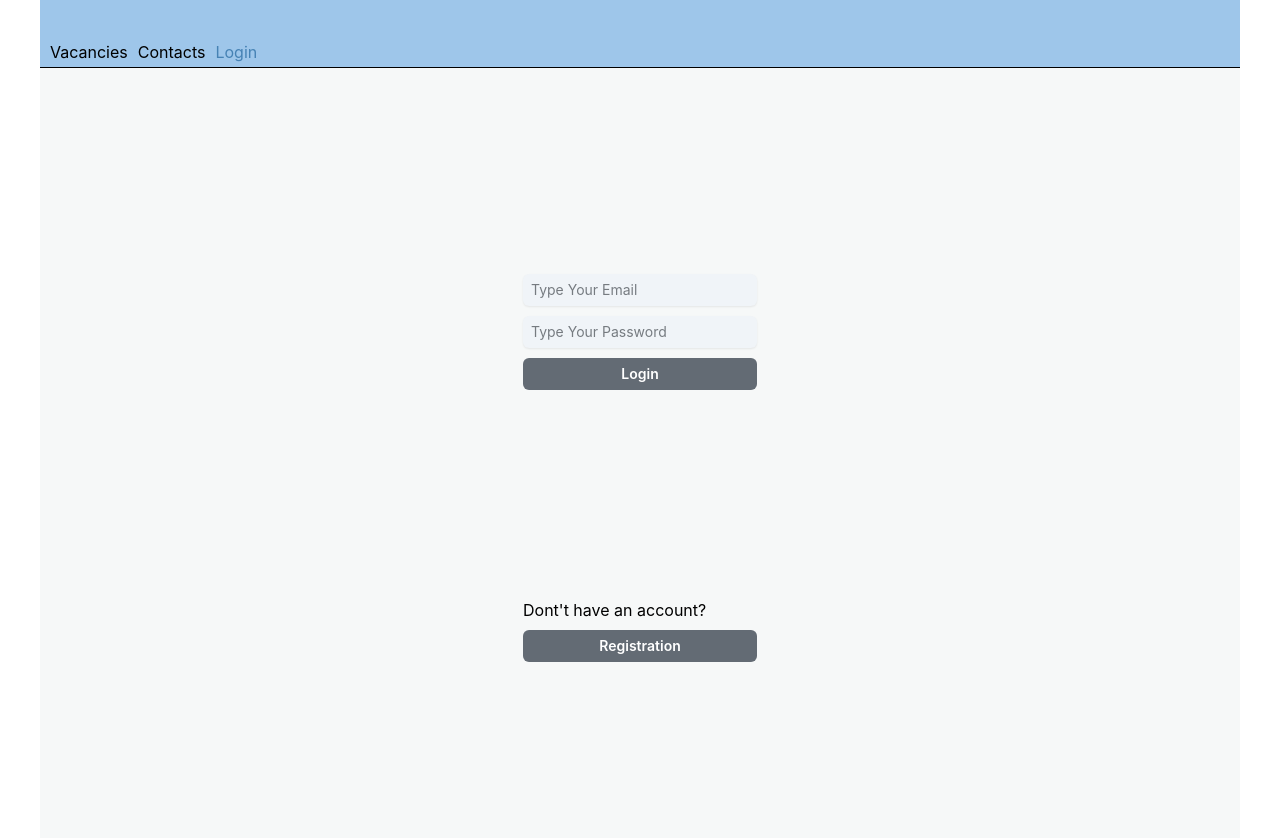
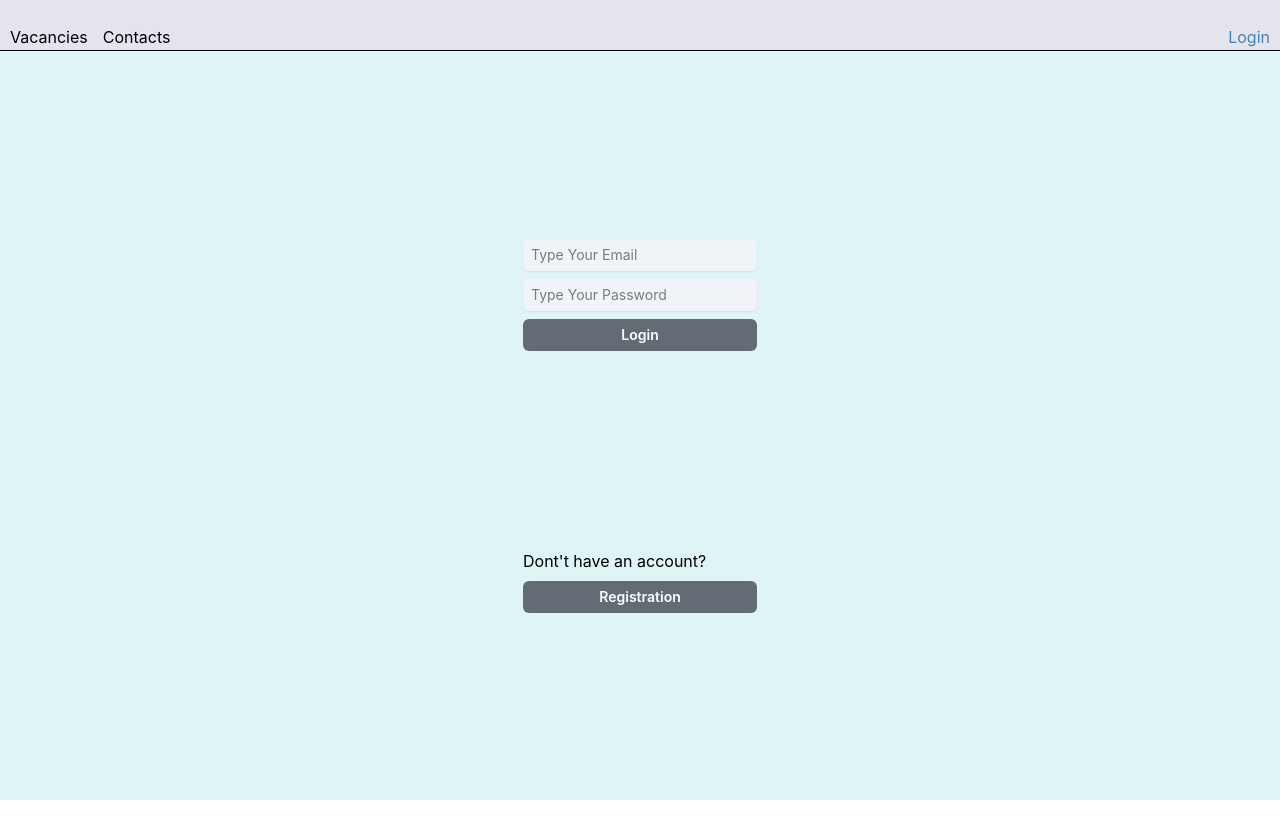
Before and after one commit to KonstantinShilkov/CrewingConnect, a React (Create React App) app: page /login in a window 1280 px wide. Shown: the top 838 px of the page. After the commit the page ends 800 px from the top, so only its background shows below. Built offline with nearby package versions, Linux system fonts and the light colour scheme.

Commit message:
Login_Registration_Forms

```diff
--- a/src/App.css
+++ b/src/App.css
@@ -1,25 +1,23 @@
 .container {
     display: flex;
     flex-direction: column;
-    max-width: 1200px;
+    max-width: 100vw;
     margin: 0 auto;
     flex: 1 1 auto;
-    height: 868px;
+    height: 100vh;
 }
 
 .app-wrapper {
     display: flex;
-    flex: 1;
-background-color: rgb(158, 198, 234);
-align-items: self-end;
-border-bottom: 1px solid black;
-
-
+    height: 50px;
+    background-color: rgb(227, 228, 238);
+    align-items: self-end;
+    border-bottom: 1px solid black;
+    width:100vw ;
 }
 
 .app-wrapper-content {
     display: flex;
     flex: 12;
-
-background-color:rgb(246, 248, 248)
+    background-color: rgb(223, 244, 244)
 }
--- a/src/Components/Header/Header.module.css
+++ b/src/Components/Header/Header.module.css
@@ -1,14 +1,51 @@
 .navContainer {
     display: flex;
-    padding: 10px 10px 5px;
-    justify-content: left;
-    gap: 10px;
+    padding-bottom: 3px;
+    gap: 15px;
+    width:100vw ;
 }
 
-.item a {
-    text-decoration: none ;
+.hiddenContainer {
+    display: none
 }
 
-.item a:hover {
+.item1 a {
+    text-decoration: none;
+}
+
+.item1 a:hover {
     text-decoration: underline;
 }
+
+.item2 a {
+    text-decoration: none;
+}
+
+.item2 a:hover {
+    text-decoration: underline;
+}
+
+.item3 a {
+    text-decoration: none;
+}
+
+.item3 a:hover {
+    text-decoration: underline;
+}
+
+.item1 {
+    display: flex;
+    padding-left: 10px;
+}
+
+.item2 {
+    display: flex;
+    /* margin-right: 745px; */
+}
+
+.item3 {
+    display: flex;
+    padding-right: 10px;
+    margin-left: auto;
+
+}
--- a/src/Components/Header/HeaderNav.jsx
+++ b/src/Components/Header/HeaderNav.jsx
@@ -1,26 +1,26 @@
 import React from 'react';
-import { NavLink } from 'react-router-dom';
+import { NavLink, Route } from 'react-router-dom';
 import s from './Header.module.css'
 
 
 const HeaderNav = () => {
 
   return (
-    <nav className={s.navContainer}>
-      <div className={s.item}>
+    <nav className={s.navContainer} >
+      <div className={s.item1}>
         <NavLink to="vacancies"
           style={({ isActive }) =>
-         (isActive ? {color: 'SteelBlue'} : {color: 'inherit'})} > Vacancies </NavLink>
+            (isActive ? { color: 'SteelBlue' } : { color: 'inherit' })} > Vacancies </NavLink>
       </div>
-        <div className={s.item}>
+      <div className={s.item2}>
         <NavLink to="contacts"
           style={({ isActive }) =>
-         (isActive ? {color: 'SteelBlue'} : {color: 'inherit'})} > Contacts </NavLink>
+            (isActive ? { color: 'SteelBlue' } : { color: 'inherit' })} > Contacts </NavLink>
       </div>
-        <div className={s.item}>
+      <div className={s.item3}>
         <NavLink className={s.login} to="login"
           style={({ isActive }) =>
-        (isActive ? {color: 'SteelBlue'} : {color: 'inherit'})} > Login </NavLink>
+            (isActive ? { color: 'SteelBlue' } : { color: 'inherit' })} > Login </NavLink>
       </div>
     </nav>
   );
--- a/src/Components/Login/Login.jsx
+++ b/src/Components/Login/Login.jsx
@@ -2,13 +2,8 @@ import React from 'react';
 import Input from '@mui/joy/Input';
 import { Button } from '@mui/joy';
 import s from './Login.module.css'
-import { Navigate, useNavigate } from 'react-router-dom';
-
-const redirect= () => {
-    return (
-<Navigate to="/login" />
-    )
-   }
+import { useNavigate } from 'react-router-dom';
+import { useForm } from 'react-hook-form';
 
 const Login = () => {
     const navigate = useNavigate();
@@ -17,29 +12,51 @@ const Login = () => {
         navigate('/register');
     };
 
+    const { register,
+        handleSubmit,
+        formState: { errors }
+    } = useForm()
+    console.log(errors)
 
     return (
         <div className={s.mainContainer}>
+            <form onSubmit={handleSubmit((data) => {
+                console.log(data)
+            })}>
+
                 <div className={s.emailContainer}>
                     <Input
+                        {...register("email", {
+                            required: "This is Requered"
+                        })}
                         placeholder='Type Your Email'
                         color="neutral"
                         size="sm"
                         variant="soft"
                         type='email'
                     />
+                    <p>{errors.email?.message}</p>
                 </div>
                 <div className={s.passwordContainer}>
                     <Input
+                        {...register("password", {
+                            required: "This is Requered",
+                            minLength: {
+                                value: 4,
+                                message: 'Min length 4'
+                            }
+                        })}
                         placeholder='Type Your Password'
                         color="neutral"
                         size="sm"
                         variant="soft"
                         type='password'
                     />
+                    <p>{errors.password?.message}</p>
                 </div>
                 <div className={s.loginContainer}>
                     <Button size="sm"
+                        type='submit'
                         variant="solid"
                         color="neutral"
                         fullWidth="auto"
@@ -63,7 +80,9 @@ const Login = () => {
                         </Button>
                     </div>
                 </div>
+            </form>
         </div>
+
     )
 }
 
--- a/src/Components/Login/Login.module.css
+++ b/src/Components/Login/Login.module.css
@@ -5,6 +5,26 @@
     /* justify-content: left; */
     gap: 10px;
     margin: auto ;
+}
+
+.mainContainer p {
+    margin-top: 8px;
+    margin-bottom: 8px;
+    font-size: 12px;
+    color: rgb(157, 11, 40);
+}
+
+.emailContainer {
+margin-bottom: 4px;
+}
+
+.passwordContainer {
+    margin-top: 4px;
+    margin-bottom: 4px;
+}
+
+.loginContainer {
+    margin-top: 4px;
 }
 
 .textContainer{
--- a/src/Components/Register/Register.jsx
+++ b/src/Components/Register/Register.jsx
@@ -2,12 +2,20 @@ import React from 'react';
 import Input from '@mui/joy/Input';
 import { Button } from '@mui/joy';
 import s from './Register.module.css'
+import { useForm } from 'react-hook-form';
+
 
 const Register = () => {
+const {register, handleSubmit} = useForm()
+
     return (
  <div className={s.mainContainer}>
+    <form onSubmit={handleSubmit((data)=>{
+        console.log(data)
+    })}>
             <div className={s.nameContainer}>
                 <Input
+                {...register('firstName')}
                 placeholder='Type Your Name'
                 color="neutral"
                 size="sm"
@@ -16,6 +24,7 @@ const Register = () => {
             </div>
             <div className={s.emailContainer}>
                 <Input
+                {...register('email')}
                 placeholder='Type Your Email'
                 color="neutral"
                 size="sm"
@@ -24,6 +33,7 @@ const Register = () => {
             </div>
             <div className={s.passwordContainer}>
                 <Input
+                {...register('password1')}
                 placeholder='Type Your Password'
                 color="neutral"
                 size="sm"
@@ -33,6 +43,7 @@ const Register = () => {
             </div>
             <div className={s.passwordContainer}>
                 <Input
+                {...register('password2')}
                 placeholder='Repeat Your Password'
                 color="neutral"
                 size="sm"
@@ -42,7 +53,8 @@ const Register = () => {
             </div>
             <div className={s.registerContainer}>
                 <Button
-                size="sm"
+                type='submit'
+                // size="sm"
                 variant="solid"
                 color="neutral"
                 fullWidth="auto"
@@ -50,6 +62,7 @@ const Register = () => {
                     Registration
                 </Button>
             </div>
+            </form>
             </div>
     )
 }
--- a/src/Components/Register/Register.module.css
+++ b/src/Components/Register/Register.module.css
@@ -1,10 +1,12 @@
 .mainContainer {
     display: flex;
-    flex-direction: column;
-    padding: 10px 10px 10px;
+    /* flex-direction: column; */
+    /* padding: 10px 10px 10px; */
     /* justify-content: left; */
-    gap: 10px;
+    /* gap: 10px; */
     margin: auto ;
+    /* align-items: space-around; */
+
 }
 
 .textContainer{
@@ -12,8 +14,20 @@
     margin-top: 200px;
 }
 
+.emailContainer {
+    margin-bottom: 8px;
+}
+
+.passwordContainer {
+    margin-bottom: 8px;
+}
+
 .registerContainer {
     display: flex;
-    margin-top: 25px;
+    margin-top: 20px;
 
 }
+
+.nameContainer{
+    display: none;
+}
```
Lines whose indentation alone changed are shown as unchanged.
